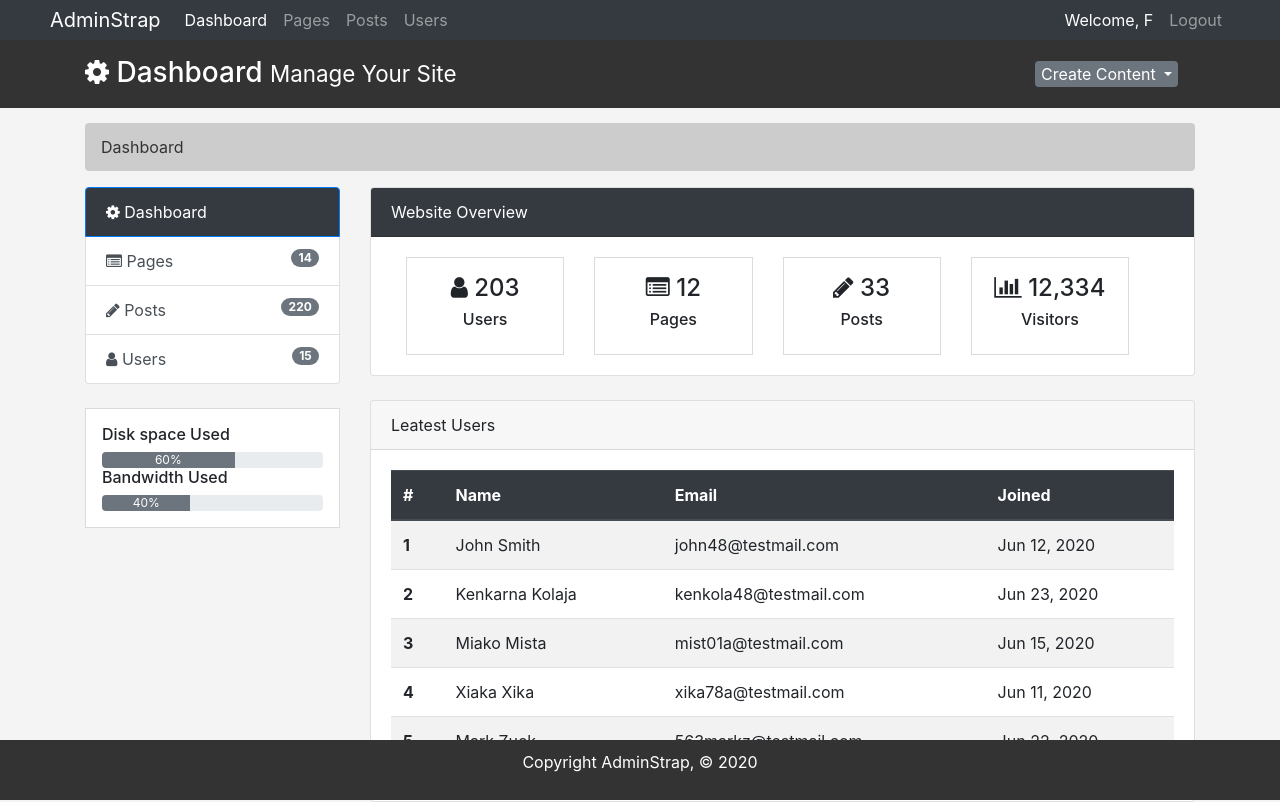
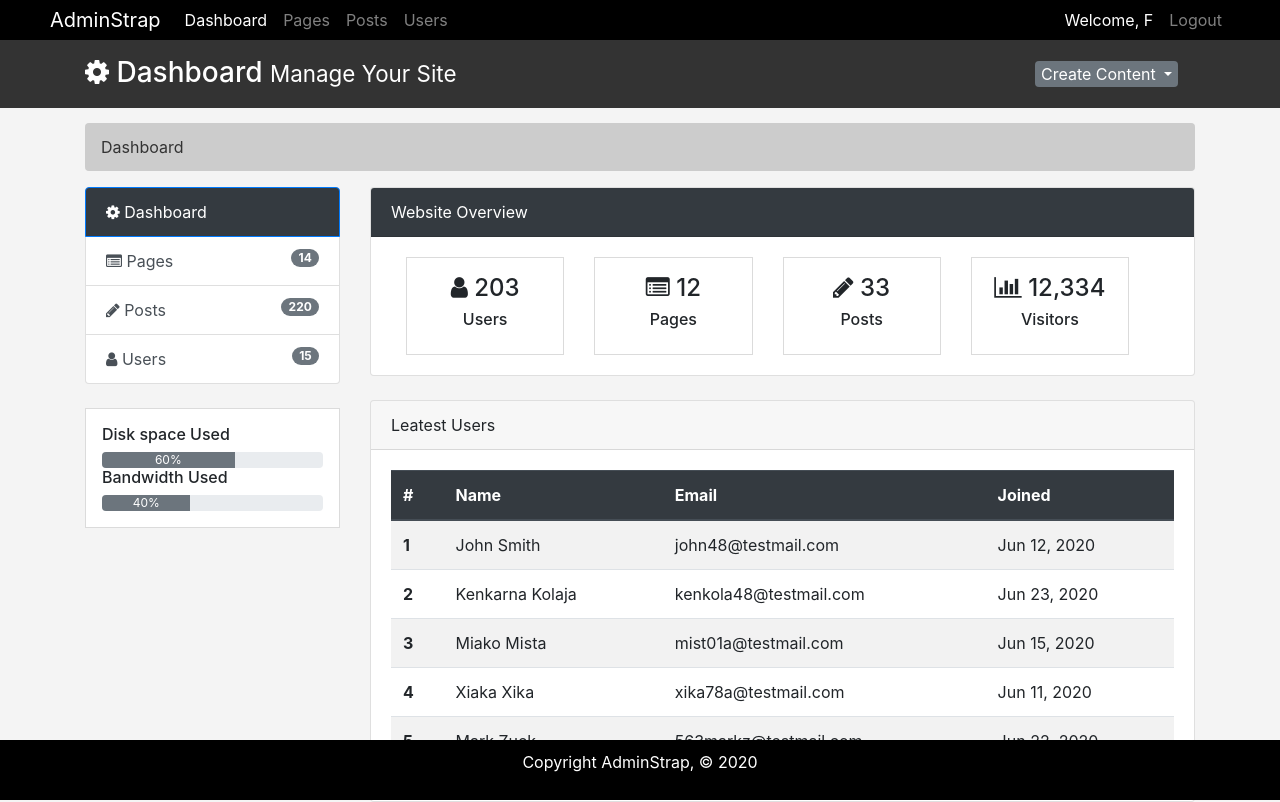
Before and after one commit to fshrabon151/adminStrap, a plain HTML site: page index.html in a window 1280 px wide. Drawn offline with nearby package versions, Linux system fonts and the light colour scheme; a script that the page names is missing.

Commit message:
Navbar color change

```diff
--- a/css/style.css
+++ b/css/style.css
@@ -11,7 +11,7 @@ body {
 
 /*Navbar*/
 .nav-bg {
-  background: #343a40 !important;
+  background: black !important;
   padding: 0px 50px !important;
 }
 
@@ -70,7 +70,7 @@ body {
   position: fixed;
   bottom: 0;
   width: 100%;
-  background: #333333;
+  background: #000000;
   color: #ffffff;
   text-align: center;
   padding: 10px !important;
```
